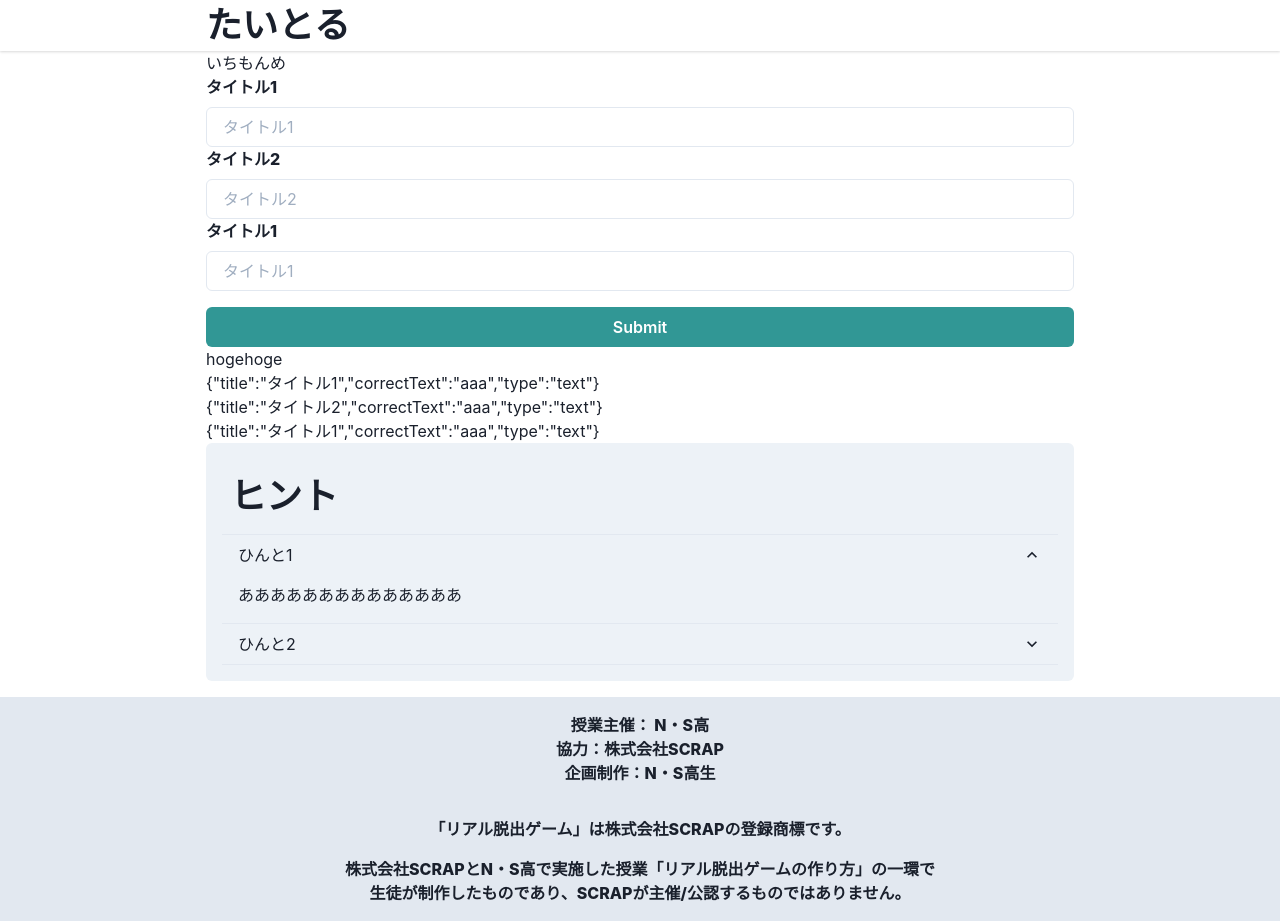
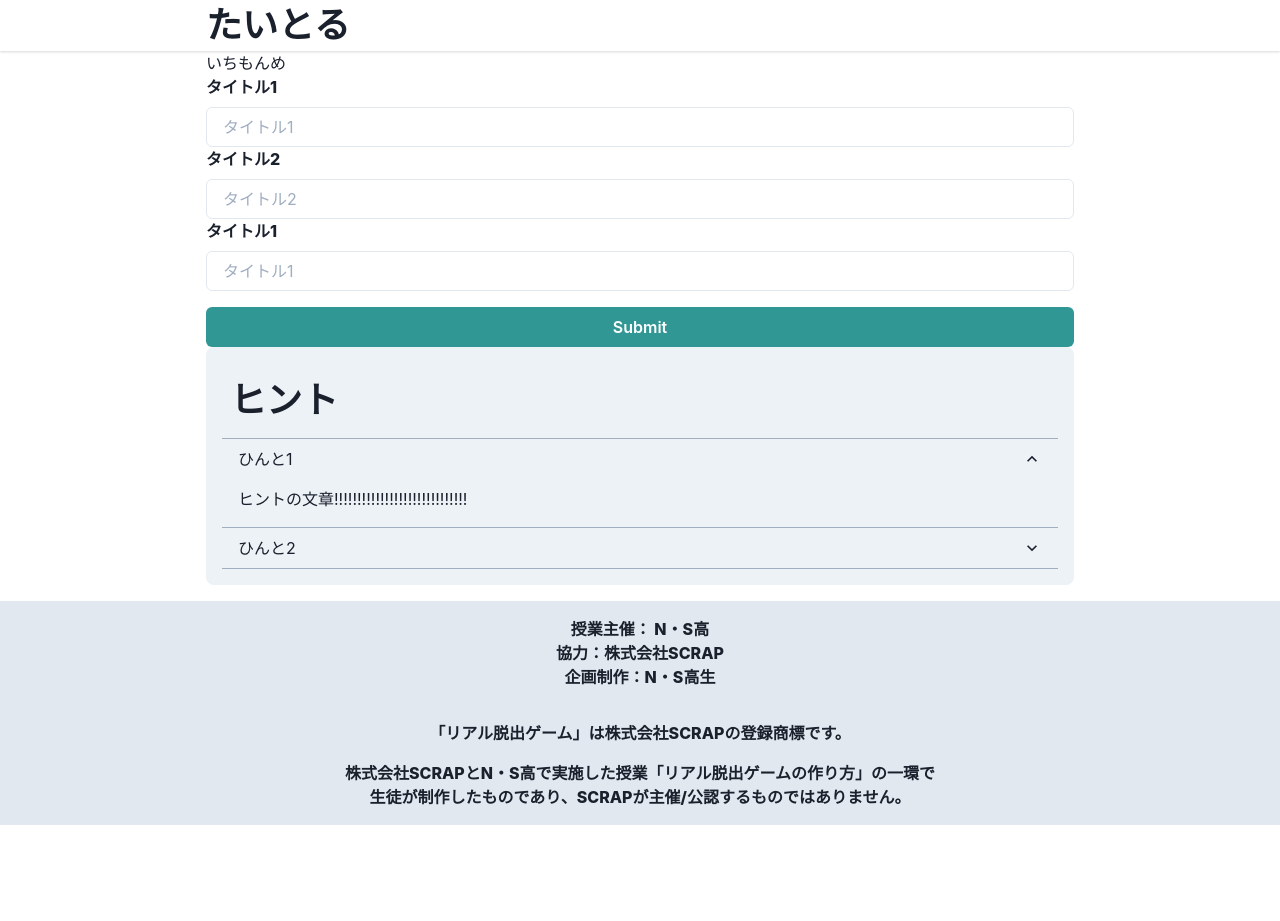
Before and after one commit to mochi-sann/beta-yokohma-a-mochi, a Next.js app: page /page1 in a window 1280 px wide. After the commit the page ends 825 px from the top, so only its background shows below. Built offline with nearby package versions, Linux system fonts and the light colour scheme.

Commit message:
デバッグ用のコードを削除

```diff
--- a/src/components/HintList/HintList.tsx
+++ b/src/components/HintList/HintList.tsx
@@ -19,13 +19,13 @@ export type Props = {
 
 const HintList: React.VFC<Props> = (props) => {
   return (
-    <Box p="4" mb="2" bg="gray.100" rounded="md">
+    <Box p="4" mb="2" bg="gray.100" rounded="lg">
       <Heading p="2" py="4">
         {props.HintTitle || 'ヒント'}
       </Heading>
       <Accordion defaultIndex={[0]} allowMultiple>
         {props.HintLists.map((hint, index) => (
-          <AccordionItem key={index}>
+          <AccordionItem borderColor="gray.400" key={index}>
             <h2>
               <AccordionButton>
                 <Box flex="1" textAlign="left">
--- a/src/components/Problems/Problems.tsx
+++ b/src/components/Problems/Problems.tsx
@@ -61,11 +61,6 @@ const Problems: React.VFC<Props> = (props) => {
           Submit
         </Button>
       </form>
-
-      <p>hogehoge</p>
-      {props.correctList.map((correct, index) => (
-        <p key={index}>{JSON.stringify(correct)}</p>
-      ))}
     </div>
   )
 }
--- a/src/pages/page1.tsx
+++ b/src/pages/page1.tsx
@@ -28,8 +28,14 @@ export const Home: React.VFC = () => {
       />
       <HintList
         HintLists={[
-          { title: 'ひんと1', body: 'ああああああああああああああ' },
-          { title: 'ひんと2', body: 'Welcome' },
+          {
+            title: 'ひんと1',
+            body: 'ヒントの文章!!!!!!!!!!!!!!!!!!!!!!!!!!!!!',
+          },
+          {
+            title: 'ひんと2',
+            body: 'ヒントの文章!!!!!!!!!!!!!!!!!!!!!!!!!!!!!!!!!!!!!!!!!!!!!!!!!!!!!!!!!!!!!!!!!!!!!!!!!!!!!!!!!!!!!!!!!!',
+          },
         ]}
       />
     </div>
```
